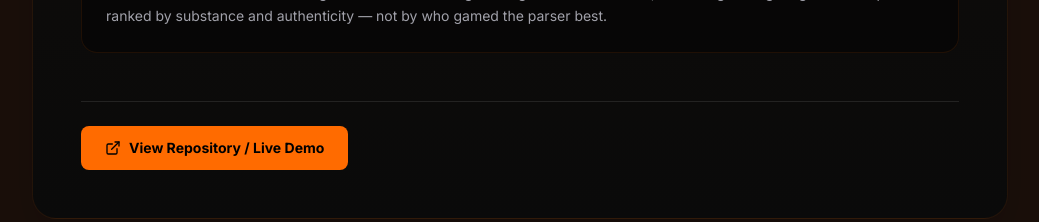
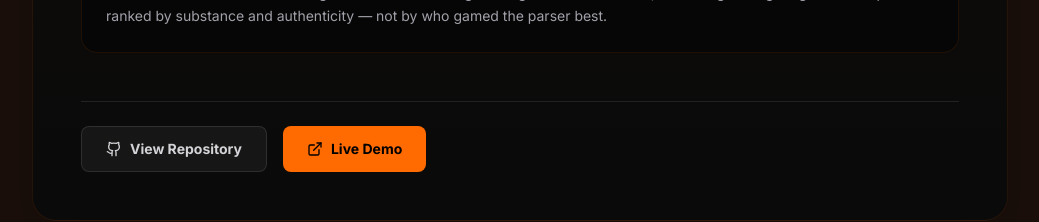
Before and after one commit to Yug-Dave020/Yug-Dave_Portfolio, a Next.js app: page / in a window 1280 px wide. Shown: the part 3100-3322 px from the top of the page, without its empty margins (120-1159 px from the left). Built offline with nearby package versions, Linux system fonts and the light colour scheme.

Commit message:
Update HireVault to split repo and live demo buttons

```diff
--- a/src/components/projects/HireVault.tsx
+++ b/src/components/projects/HireVault.tsx
@@ -2,6 +2,7 @@
 
 import { useState } from "react";
 import { Shield, ExternalLink, Briefcase, Users, Cpu, ChevronLeft, ChevronRight } from "lucide-react";
+import { Github } from "@/components/icons";
 
 export function HireVault() {
   const images = [
@@ -156,9 +157,13 @@ export function HireVault() {
 
 
         <div className="flex flex-col sm:flex-row gap-4 pt-6 border-t border-white/10">
-          <a href="https://github.com/Yug-Dave020/HireVault" target="_blank" rel="noopener noreferrer" className="flex items-center justify-center gap-2 px-6 py-3 text-sm font-bold text-brand-dark bg-accent hover:bg-accent/90 rounded-lg transition-all">
+          <a href="https://github.com/Yug-Dave020/HireVault" target="_blank" rel="noopener noreferrer" className="flex items-center justify-center gap-2 px-6 py-3 text-sm font-bold text-zinc-300 bg-white/5 hover:bg-white/10 border border-white/10 rounded-lg transition-all">
+            <Github className="w-4 h-4" />
+            View Repository
+          </a>
+          <a href="https://hire-vault-web.vercel.app/" target="_blank" rel="noopener noreferrer" className="flex items-center justify-center gap-2 px-6 py-3 text-sm font-bold text-brand-dark bg-accent hover:bg-accent/90 rounded-lg transition-all">
             <ExternalLink className="w-4 h-4" />
-            View Repository / Live Demo
+            Live Demo
           </a>
         </div>
 
```
